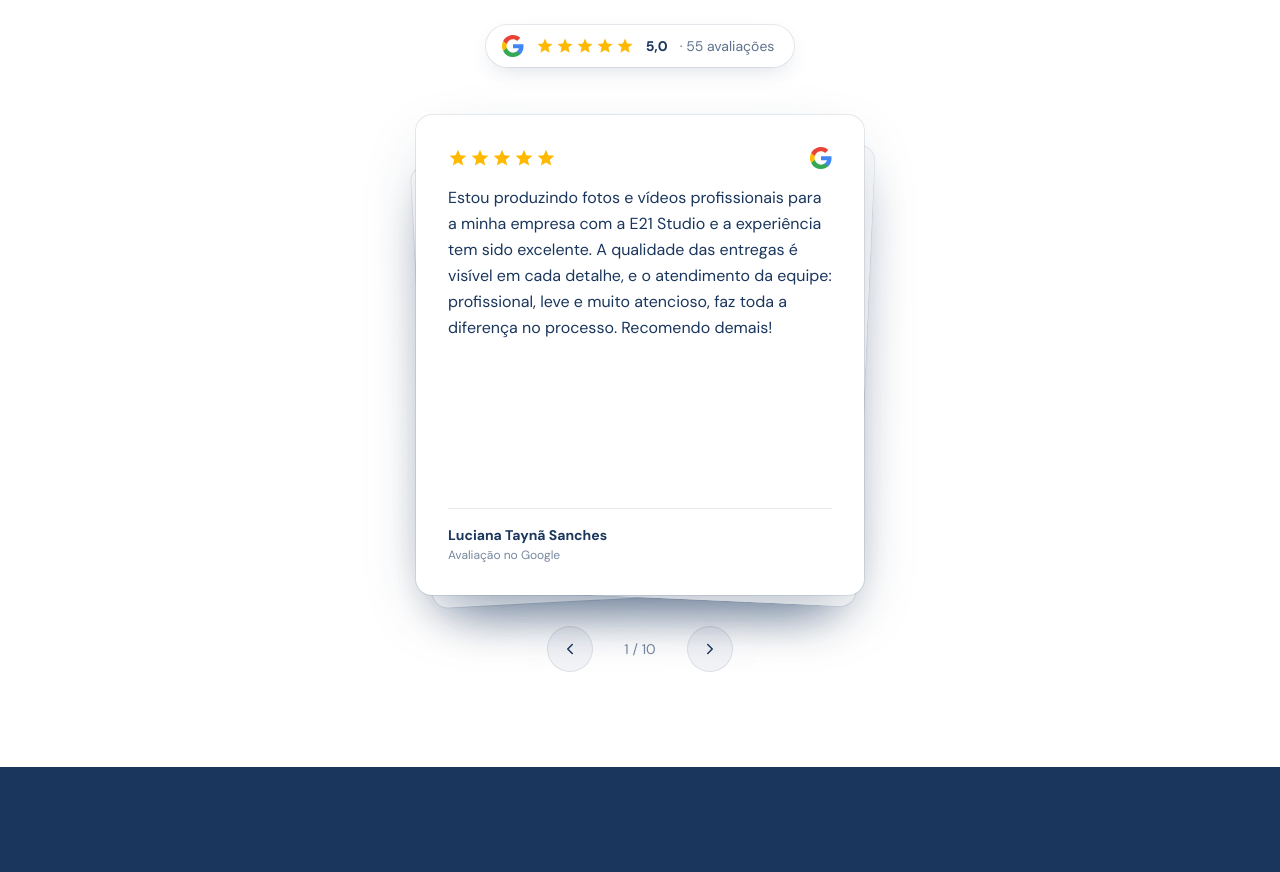
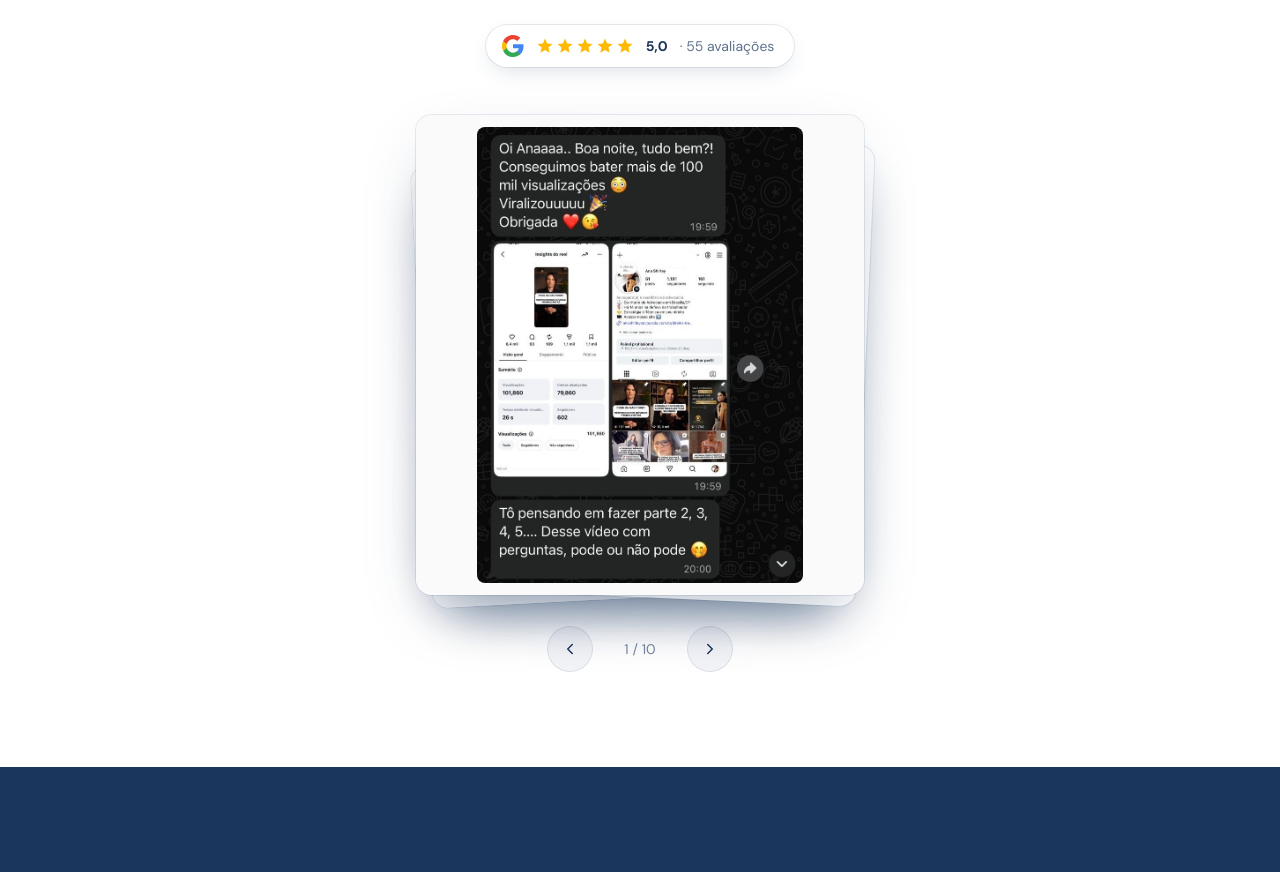
Before and after one commit to edu4rdov-e21/e21med, a Next.js app: page / in a window 1280 px wide. Shown: the part 6586-7458 px from the top of the page. Built offline with nearby package versions, Linux system fonts and the light colour scheme.

Commit message:
tweak: depoimento 10 abre a pilha da boutique de avaliacoes
Rotaciona a ordem mesclada: o ultimo cartao (print depoimento-5) vira
o primeiro e os outros 9 seguem na mesma sequencia de antes.

Co-Authored-By: Claude Fable 5 <noreply@anthropic.com>

```diff
--- a/src/components/Testimonials.tsx
+++ b/src/components/Testimonials.tsx
@@ -12,7 +12,8 @@ type Card =
   | { kind: "google"; review: GoogleReview }
   | { kind: "print"; item: PrintItem };
 
-// mescla avaliações Google e prints de WhatsApp, intercalados
+// mescla avaliações Google e prints de WhatsApp, intercalados;
+// o último cartão (depoimento 10) abre a pilha, os demais seguem na ordem
 const CARDS: Card[] = (() => {
   const out: Card[] = [];
   const max = Math.max(
@@ -25,6 +26,8 @@ const CARDS: Card[] = (() => {
     if (TESTIMONIALS.items[i])
       out.push({ kind: "print", item: TESTIMONIALS.items[i] });
   }
+  const last = out.pop();
+  if (last) out.unshift(last);
   return out;
 })();
 
```
